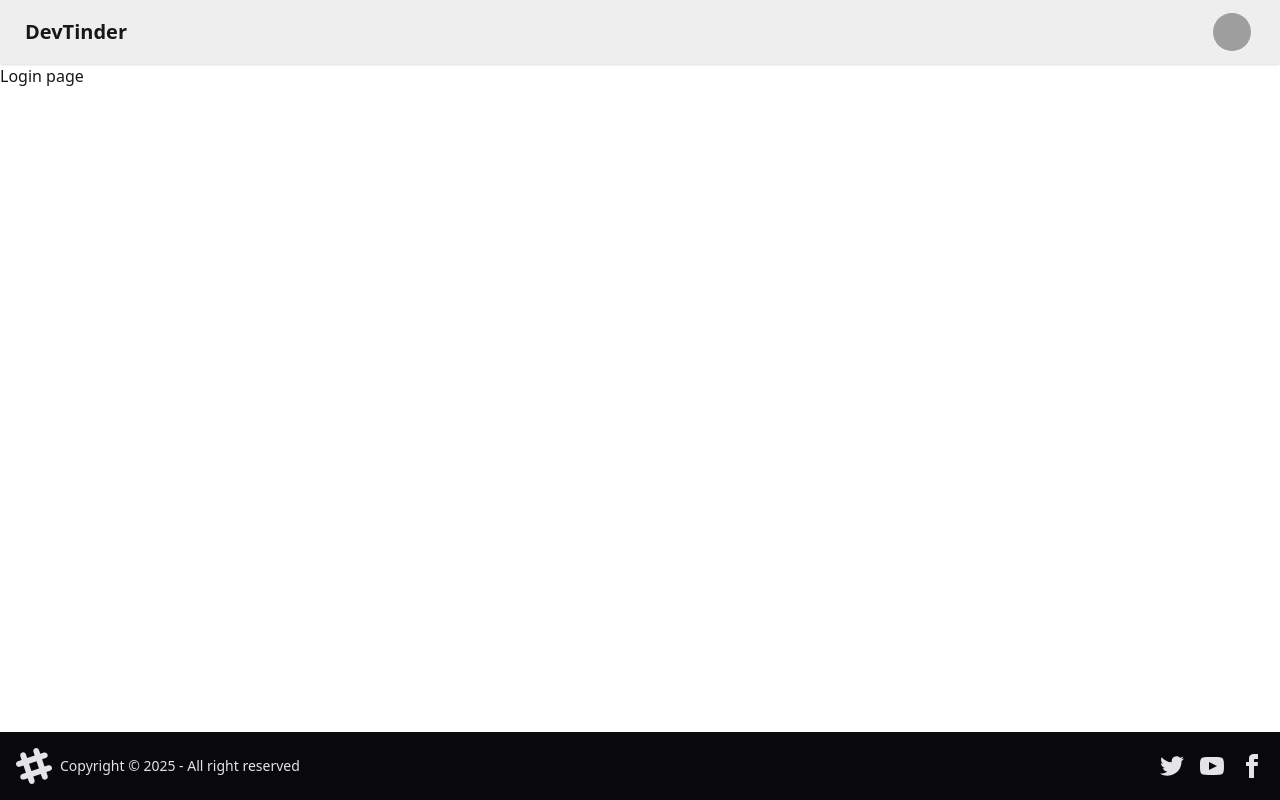
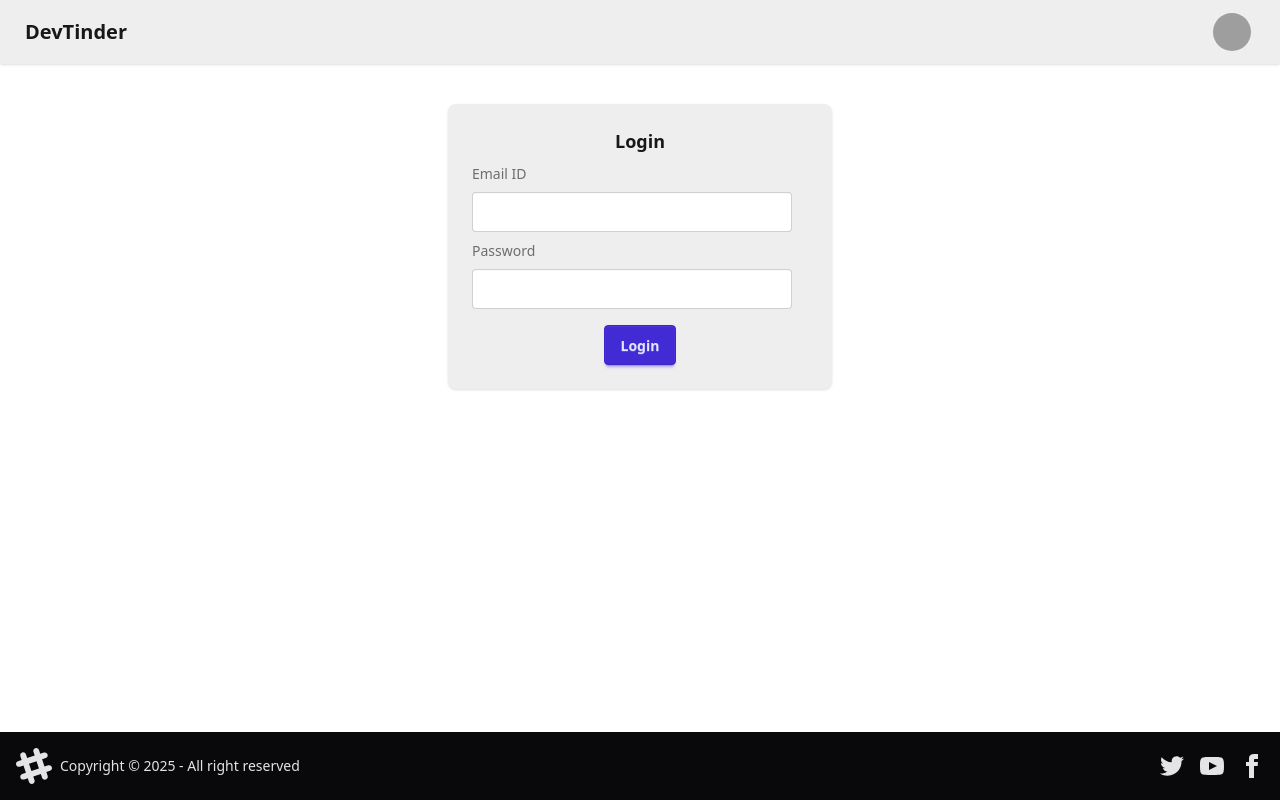
Before and after one commit to Humnashinkhan/DevTinder, a React (Vite) app: page /login in a window 1280 px wide. Built offline with nearby package versions, Linux system fonts and the light colour scheme; grey boxes are pictures that could not be loaded.

Commit message:
create login page

```diff
--- a/package.json
+++ b/package.json
@@ -11,6 +11,7 @@
   },
   "dependencies": {
     "@tailwindcss/vite": "^4.1.7",
+    "axios": "^1.9.0",
     "react": "^19.1.0",
     "react-dom": "^19.1.0",
     "react-router-dom": "^7.6.1",
--- a/src/Login.jsx
+++ b/src/Login.jsx
@@ -1,7 +1,49 @@
+import { useState } from "react";
+
 const Login = () => {
+  const [emailId, setEmailId] = useState("");
+  const [password, setPassword] = useState("");
+
+  const handleLogin = async () => {
+
+  }
+
   return (
-    <div>Login page</div>
-  )
-}
+    <div className="flex justify-center my-10">
+      <div className="card bg-base-300 w-96 shadow-sm">
+        <div className="card-body">
+          <h2 className="card-title justify-center">Login</h2>
+          <div>
+            <label className="form-control w-full max-w-xs">
+              <div className="label">
+                <span className="label-text">Email ID </span>
+              </div>
+              <input
+                type="text"
+                value={emailId}
+                className="input input-bordered w-full max-w-xs my-2"
+                onChange={(e) => setEmailId(e.target.value)}
+              />
+            </label>
+            <label className="form-control w-full max-w-xs">
+              <div className="label">
+                <span className="label-text">Password </span>
+              </div>
+              <input
+                type="text"
+                value={password}
+                className="input input-bordered w-full max-w-xs my-2"
+                onChange={(e) => setPassword(e.target.value)}
+              />
+            </label>
+          </div>
+          <div className="card-actions justify-center">
+            <button className="btn btn-primary" onClick={handleLogin}>Login</button>
+          </div>
+        </div>
+      </div>
+    </div>
+  );
+};
 
-export default Login
+export default Login;
```
Also changed, not shown: 2 other files (tests, documents, lock files or other folders).
